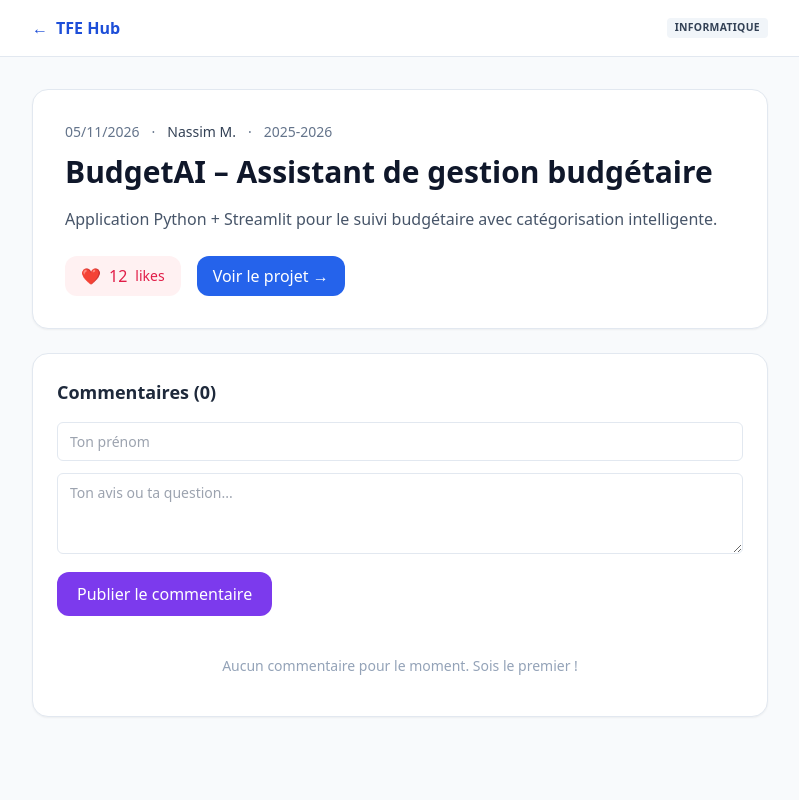
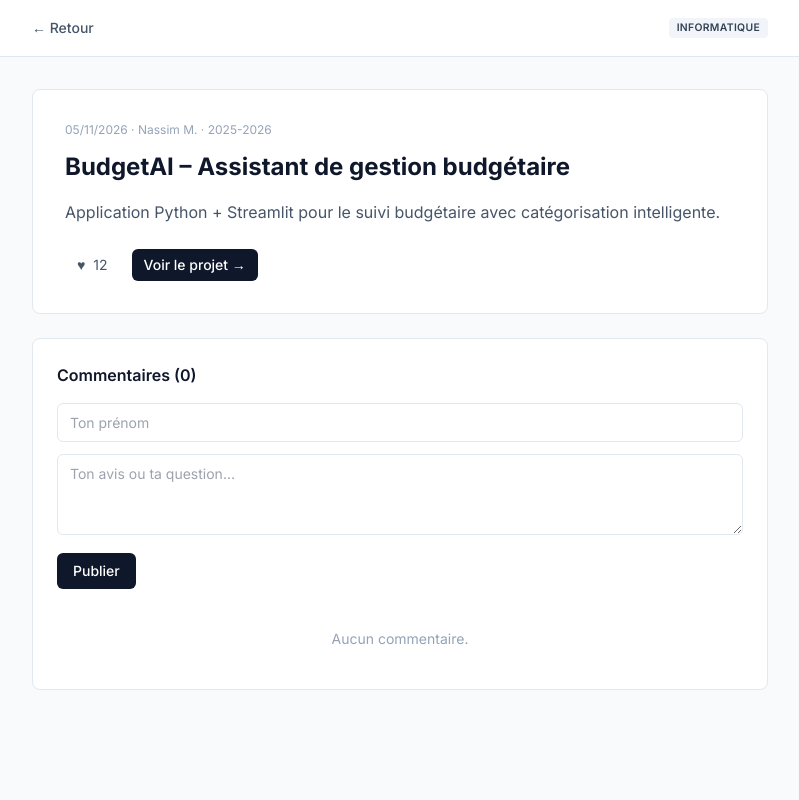
Before and after one commit to NassimMaouche/tfe-hub-live, a Flask app: page /projet/1 in a window 1280 px wide. Shown: the whole page, without its empty margins (240-1039 px from the left). Run offline with Flask 3, Linux system fonts and the light colour scheme; some libraries are stand-ins or nearby versions.

Commit message:
Update detail page professional style

```diff
--- a/templates/detail.html
+++ b/templates/detail.html
@@ -2,84 +2,68 @@
 <html lang="fr">
 <head>
   <meta charset="UTF-8" />
-  <meta name="viewport" content="width=device-width, initial-scale=1.0, maximum-scale=1.0" />
-  <title>{{ project.titre }} – TFE Hub Live</title>
+  <meta name="viewport" content="width=device-width, initial-scale=1.0" />
+  <title>{{ project.titre }} – TFE Hub</title>
   <script src="https://cdn.tailwindcss.com"></script>
-  <script>
-    tailwind.config = {
-      theme: {
-        extend: {
-          colors: {
-            primary: { 500: '#3b82f6', 600: '#2563eb', 700: '#1d4ed8' },
-            accent: { 500: '#8b5cf6', 600: '#7c3aed' }
-          }
-        }
-      }
-    }
-  </script>
   <link rel="stylesheet" href="/static/css/style.css" />
+  <link href="https://fonts.googleapis.com/css2?family=Inter:wght@400;500;600;700&display=swap" rel="stylesheet" />
+  <style>body{font-family:Inter,system-ui,sans-serif}</style>
 </head>
-<body class="bg-slate-50 text-slate-800 antialiased">
+<body class="bg-slate-50 text-slate-800 min-h-screen">
 
-  <nav class="bg-white/95 backdrop-blur border-b border-slate-200 sticky top-0 z-50">
-    <div class="max-w-3xl mx-auto px-4 flex items-center justify-between h-14">
-      <a href="/" class="flex items-center gap-2 font-bold text-primary-700">
-        <span>←</span> TFE Hub
-      </a>
+  <header class="bg-white border-b border-slate-200 sticky top-0 z-50">
+    <div class="max-w-3xl mx-auto px-4 h-14 flex items-center justify-between">
+      <a href="/" class="text-sm font-medium text-slate-600 hover:text-slate-900">← Retour</a>
       <span class="badge badge-{{ project.domaine }}">{{ project.domaine }}</span>
     </div>
-  </nav>
+  </header>
 
   <main class="max-w-3xl mx-auto px-4 py-8">
-    <article class="bg-white rounded-2xl border border-slate-200 p-6 sm:p-8 shadow-sm mb-6">
-      <div class="flex flex-wrap items-center gap-3 mb-3 text-sm text-slate-500">
-        <span>{{ project.created_at.strftime('%d/%m/%Y') if project.created_at else '' }}</span>
-        <span>·</span>
-        <span class="font-medium text-slate-700">{{ project.auteur }}</span>
-        {% if project.annee %}<span>·</span><span>{{ project.annee }}</span>{% endif %}
+    <article class="bg-white border border-slate-200 rounded-lg p-6 sm:p-8 mb-6">
+      <div class="text-xs text-slate-400 mb-3">
+        {{ project.created_at.strftime('%d/%m/%Y') if project.created_at else '' }}
+        · {{ project.auteur }}
+        {% if project.annee %} · {{ project.annee }}{% endif %}
       </div>
-
-      <h1 class="text-2xl sm:text-3xl font-extrabold text-slate-900 mb-4 leading-tight">{{ project.titre }}</h1>
-
+      <h1 class="text-2xl font-bold text-slate-900 mb-4 leading-snug">{{ project.titre }}</h1>
       <p class="text-slate-600 leading-relaxed mb-6 whitespace-pre-line">{{ project.description }}</p>
-
-      <div class="flex flex-wrap items-center gap-4">
-        <button onclick="likeProject({{ project.id }}, this)" class="like-btn flex items-center gap-2 px-4 py-2 rounded-xl bg-rose-50 text-rose-600 hover:bg-rose-100 transition font-medium">
-          <span>❤️</span>
-          <span class="like-count">{{ project.likes or 0 }}</span>
-          <span class="text-sm">likes</span>
+      <div class="flex flex-wrap gap-3">
+        <button onclick="likeProject({{ project.id }}, this)" class="like-btn inline-flex items-center gap-2 px-3 py-1.5 rounded-md border border-slate-200 text-sm text-slate-600 hover:border-rose-300 hover:text-rose-600 transition">
+          <span>♥</span> <span class="like-count">{{ project.likes or 0 }}</span>
         </button>
         {% if project.lien %}
         <a href="{{ project.lien }}" target="_blank" rel="noopener"
-          class="px-4 py-2 rounded-xl bg-primary-600 text-white font-medium hover:bg-primary-700 transition">
+          class="inline-flex items-center px-3 py-1.5 rounded-md bg-slate-900 text-white text-sm font-medium hover:bg-slate-800 transition">
           Voir le projet →
         </a>
         {% endif %}
       </div>
     </article>
 
-    <section class="bg-white rounded-2xl border border-slate-200 p-6 shadow-sm">
-      <h2 class="text-lg font-bold mb-4">Commentaires ({{ comments|length }})</h2>
+    <section class="bg-white border border-slate-200 rounded-lg p-6">
+      <h2 class="text-base font-semibold text-slate-900 mb-4">Commentaires ({{ comments|length }})</h2>
 
       <form id="comment-form" class="mb-6 space-y-3">
+        {% if not current_user %}
         <input type="text" id="comment-auteur" required placeholder="Ton prénom" class="input" maxlength="80" />
-        <textarea id="comment-content" required rows="3" placeholder="Ton avis ou ta question..." class="input" maxlength="1000"></textarea>
-        <button type="submit" class="px-5 py-2.5 rounded-xl bg-accent-600 text-white font-medium hover:bg-accent-700 transition">
-          Publier le commentaire
-        </button>
+        {% else %}
+        <input type="hidden" id="comment-auteur" value="{{ current_user.username }}" />
+        {% endif %}
+        <textarea id="comment-content" required rows="3" placeholder="Ton avis ou ta question…" class="input" maxlength="1000"></textarea>
+        <button type="submit" class="btn-primary px-4 py-2 text-sm">Publier</button>
       </form>
 
       <div id="comments-list" class="space-y-4">
         {% for c in comments %}
-        <div class="border-l-4 border-primary-200 pl-4 py-1">
-          <div class="flex items-center gap-2 text-sm mb-1">
-            <span class="font-semibold">{{ c.auteur }}</span>
-            <span class="text-slate-400">{{ c.created_at.strftime('%d/%m/%Y %H:%M') if c.created_at else '' }}</span>
+        <div class="border-l-2 border-slate-200 pl-4">
+          <div class="flex items-center gap-2 text-xs text-slate-400 mb-1">
+            <span class="font-medium text-slate-700">{{ c.auteur }}</span>
+            <span>{{ c.created_at.strftime('%d/%m/%Y %H:%M') if c.created_at else '' }}</span>
           </div>
-          <p class="text-slate-600 text-sm">{{ c.content }}</p>
+          <p class="text-sm text-slate-600">{{ c.content }}</p>
         </div>
         {% else %}
-        <p class="text-slate-400 text-sm text-center py-4">Aucun commentaire pour le moment. Sois le premier !</p>
+        <p class="text-sm text-slate-400 text-center py-4">Aucun commentaire.</p>
         {% endfor %}
       </div>
     </section>
@@ -87,54 +71,37 @@
 
   <script>
     const PROJECT_ID = {{ project.id }};
-
     async function likeProject(id, btn) {
       try {
         const res = await fetch(`/api/projects/${id}/like`, { method: "POST" });
         const data = await res.json();
         btn.querySelector(".like-count").textContent = data.likes;
-      } catch (e) {
-        console.error(e);
-      }
+      } catch (e) {}
     }
-
     document.getElementById("comment-form").addEventListener("submit", async (e) => {
       e.preventDefault();
       const auteur = document.getElementById("comment-auteur").value.trim();
       const content = document.getElementById("comment-content").value.trim();
       if (!auteur || !content) return;
-
       try {
         const res = await fetch(`/api/projects/${PROJECT_ID}/comments`, {
           method: "POST",
           headers: { "Content-Type": "application/json" },
           body: JSON.stringify({ auteur, content }),
         });
-        if (!res.ok) throw new Error("Erreur");
+        if (!res.ok) throw new Error();
         const c = await res.json();
         const list = document.getElementById("comments-list");
         const empty = list.querySelector("p");
         if (empty) empty.remove();
         const div = document.createElement("div");
-        div.className = "border-l-4 border-primary-200 pl-4 py-1";
-        div.innerHTML = `
-          <div class="flex items-center gap-2 text-sm mb-1">
-            <span class="font-semibold">${escapeHtml(c.auteur)}</span>
-            <span class="text-slate-400">${c.created_at || ""}</span>
-          </div>
-          <p class="text-slate-600 text-sm">${escapeHtml(c.content)}</p>
-        `;
+        div.className = "border-l-2 border-slate-200 pl-4";
+        div.innerHTML = `<div class="flex items-center gap-2 text-xs text-slate-400 mb-1"><span class="font-medium text-slate-700">${esc(c.auteur)}</span><span>${c.created_at||""}</span></div><p class="text-sm text-slate-600">${esc(c.content)}</p>`;
         list.prepend(div);
         document.getElementById("comment-content").value = "";
-      } catch (err) {
-        alert("Erreur lors de l'envoi du commentaire");
-      }
+      } catch (e) { alert("Erreur"); }
     });
-
-    function escapeHtml(str) {
-      if (!str) return "";
-      return str.replace(/&/g, "&amp;").replace(/</g, "&lt;").replace(/>/g, "&gt;").replace(/"/g, "&quot;");
-    }
+    function esc(s){return (s||"").replace(/&/g,"&amp;").replace(/</g,"&lt;").replace(/>/g,"&gt;");}
   </script>
 </body>
 </html>
```
